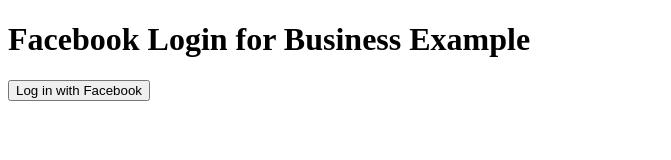
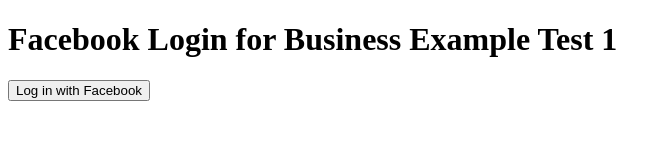
Before and after one commit to mahesh-kambala3/mahesh-kambala3.github.io, a plain HTML site: page index.html in a window 1280 px wide. Shown: the whole page, without its empty margins (0-671 px from the left). Drawn offline with Linux system fonts and the light colour scheme.

Commit message:
added text for testing

```diff
--- a/index.html
+++ b/index.html
@@ -6,7 +6,7 @@
     <title>Facebook Login for Business</title>
 </head>
 <body>
-    <h1>Facebook Login for Business Example</h1>
+    <h1>Facebook Login for Business Example Test 1</h1>
     <button onclick="invokeFbLogin()">Log in with Facebook</button>
     <div id="status"></div>
 
```
